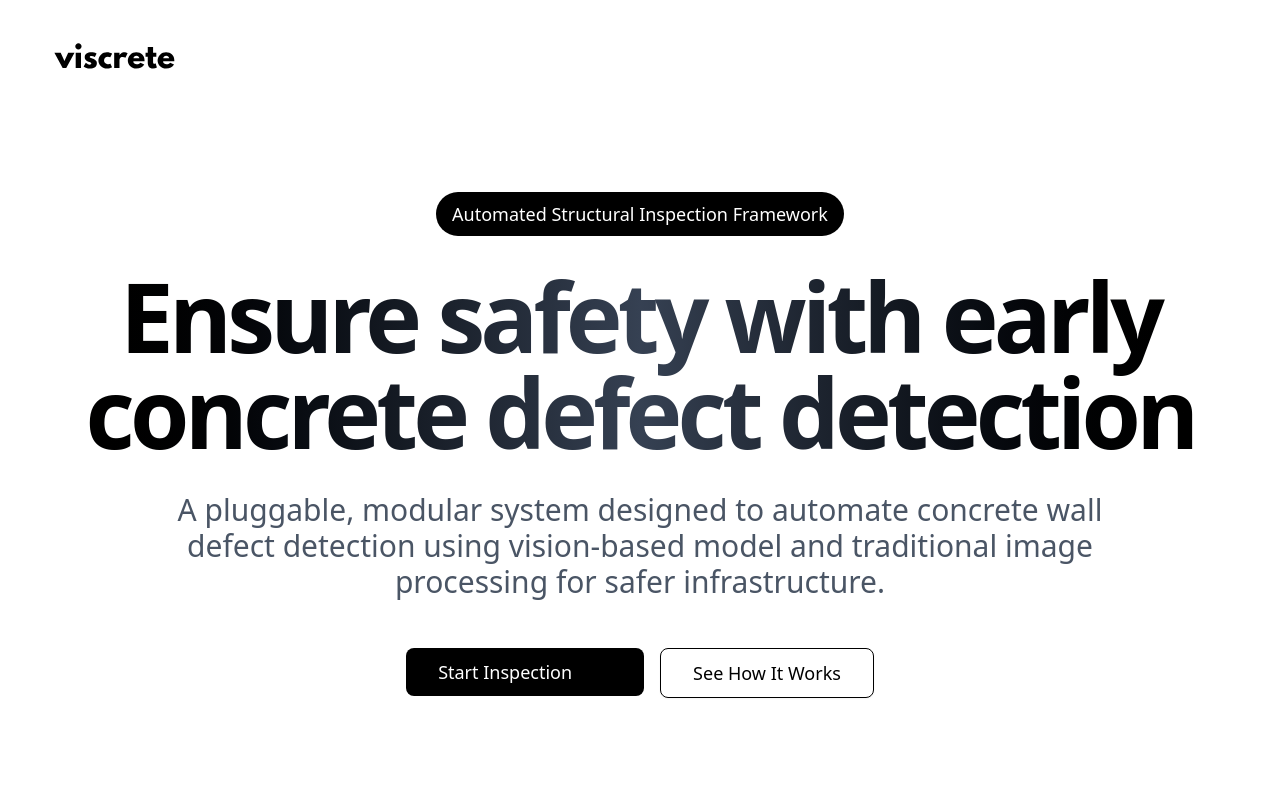
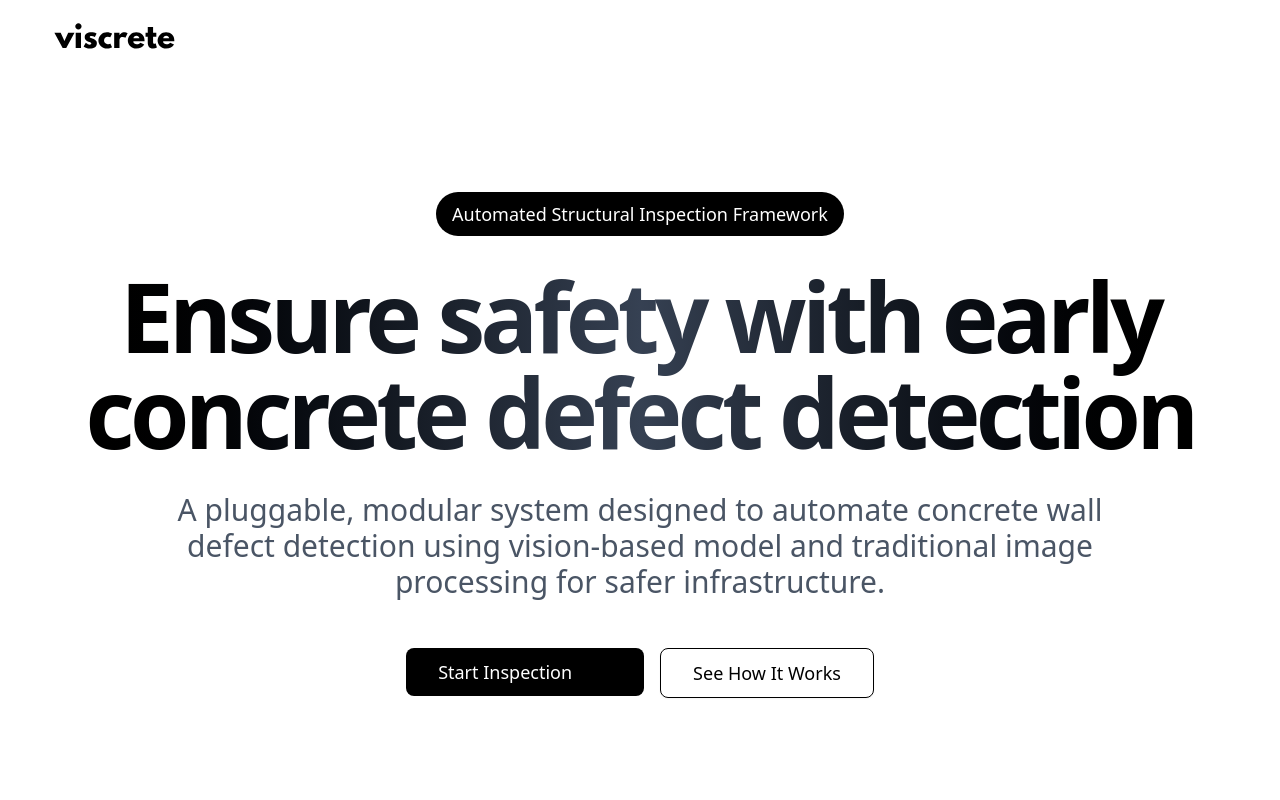
Before and after one commit to Magzzi/viscrete, a Next.js app in the folder frontend/: page / in a window 1280 px wide. Shown: the top 800 px of the page. Built offline with nearby package versions, Linux system fonts and the light colour scheme; some icons are missing.

Commit message:
fix top nav bar leftover gap issue

```diff
--- a/frontend/components/navbar.tsx
+++ b/frontend/components/navbar.tsx
@@ -23,7 +23,7 @@ export function Navbar() {
   }
 
   return (
-    <nav className="sticky top-0 md:top-5 z-50 p-2 md:p-2 w-full bg-white dark:bg-[#0c0c0c] border-b md:border-b-0 border-gray-200 dark:border-gray-800">
+    <nav className="sticky top-0 md:top-0 z-50 p-2 md:p-2 w-full bg-white dark:bg-[#0c0c0c] border-b md:border-b-0 border-gray-200 dark:border-gray-800">
       <div className="flex h-14 md:h-16 items-center justify-between px-4 md:px-8 w-full">
         <div className="flex items-center">
           {/* Logo */}
```
